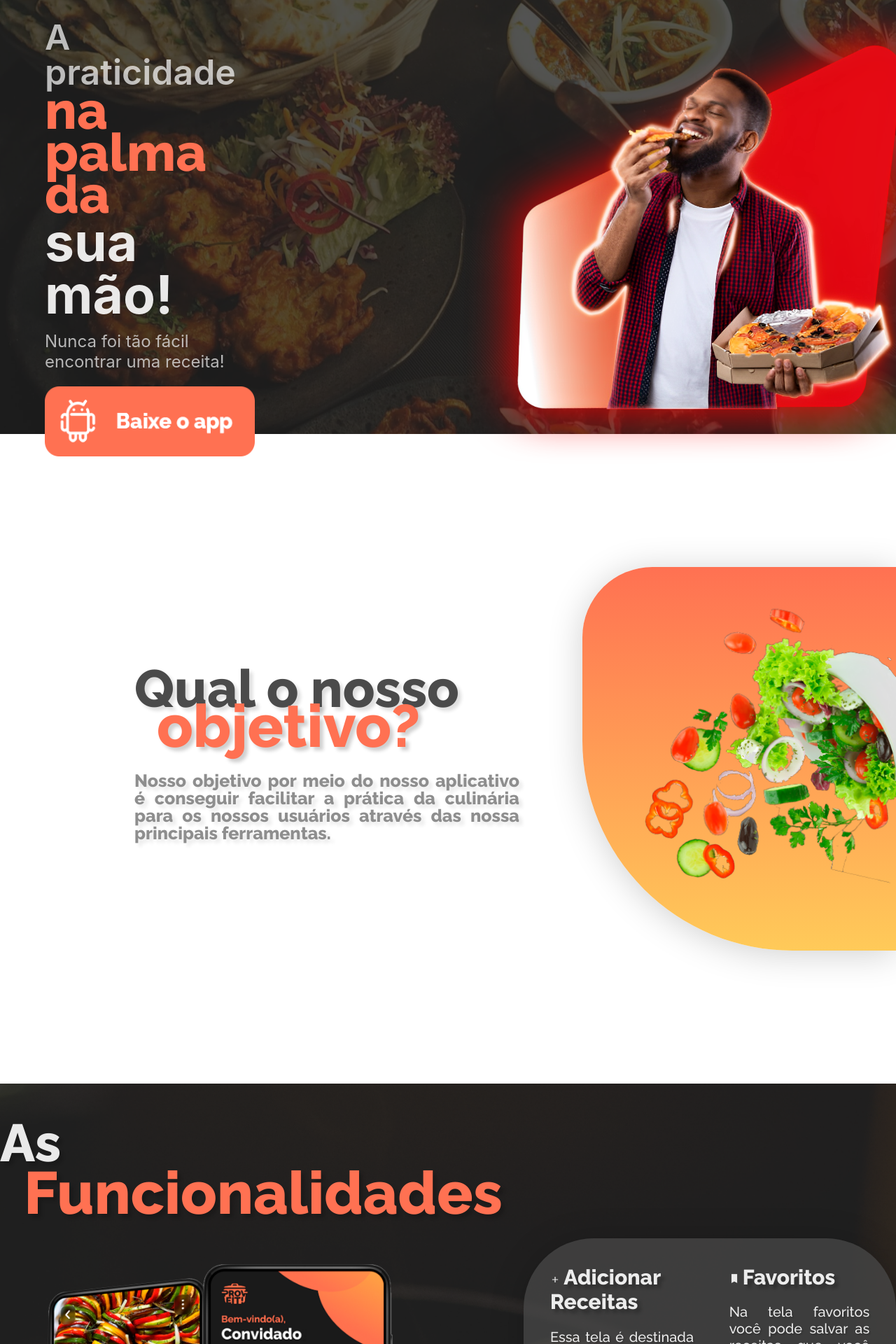
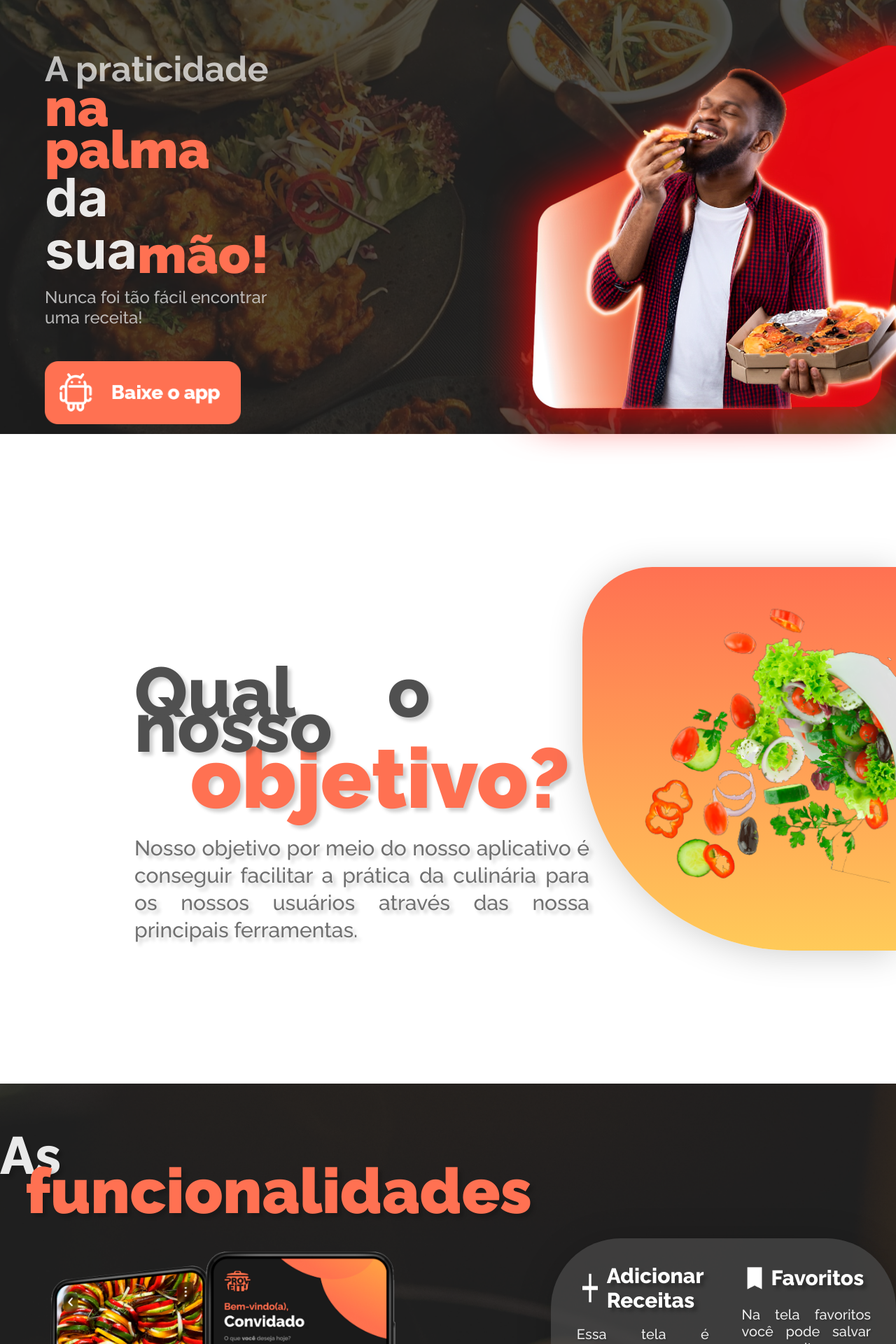
Before and after one commit to Taviin7/Proveit_Landing_Pages, a React (Create React App) app: page / in a window 1280 px wide. Shown: the part 180-2100 px from the top of the page at 70% size. Built offline with nearby package versions, Linux system fonts and the light colour scheme.

Commit message:
ajustando telas

```diff
--- a/src/App.css
+++ b/src/App.css
@@ -15,12 +15,28 @@
   src: local('raleway'), url(./fonts/Raleway/static/Raleway-Medium.ttf) format('truetype');
 }
 
+
+@font-face {
+  font-family: 'raleway-semibold';
+  src: local('raleway-semibold'), url(./fonts/Raleway/static/Raleway-SemiBold.ttf ) format('truetype');
+}
+
+@font-face {
+  font-family: 'raleway-bold';
+  src: local('raleway-bold'), url(./fonts/Raleway/static/Raleway-Bold.ttf ) format('truetype');
+}
+
 @font-face {
   font-family: 'raleway-extrabold';
   src: local('raleway-extrabold'), url(./fonts/Raleway/static/Raleway-ExtraBold.ttf ) format('truetype');
 }
 
 @font-face {
-  font-family: 'raleway-bold';
-  src: local('raleway-bold'), url(./fonts/Raleway/static/Raleway-Bold.ttf ) format('truetype');
+  font-family: 'raleway-black';
+  src: local('raleway-black'), url(./fonts/Raleway/static/Raleway-Black.ttf ) format('truetype');
 }
+
+@font-face {
+  font-family: 'raleway-medium';
+  src: local('raleway-medium'), url(./fonts/Raleway/static/Raleway-Medium.ttf ) format('truetype');
+}
--- a/src/Components/ComoUsar/ComoUsar.jsx
+++ b/src/Components/ComoUsar/ComoUsar.jsx
@@ -1,6 +1,6 @@
 import React from "react";
 import "./ComoUsar.css";
-import Home from "./Imgs/Home.png";
+import Home from "./Imgs/home.png";
 import animeHome from "./Imgs/Home.gif";
 import Receita from "./Imgs/Receita.png";
 import animeReceita from "./Imgs/Receita.gif";
--- a/src/Components/Funcionalidades/Funcionalidades.css
+++ b/src/Components/Funcionalidades/Funcionalidades.css
@@ -28,7 +28,8 @@
   color: #fff;
 }
 
-.font-Orange2 {
+.section3 .font-Orange2 {
+  font-family: 'raleway-black';
   font-size: 90px;
   line-height: 30%;
   color: #FF7152;
@@ -55,7 +56,7 @@
   margin-top: 9%;
 }
 
-.card > div {
+.card>div {
   text-align: justify;
   padding: 10%;
 }
@@ -68,9 +69,16 @@
   font-family: "raleway";
 }
 
+.cardtext {
+  display: flex;
+  flex-direction: column;
+  justify-content: center;
+}
+
 .card h1 {
+  display: flex;
+  /* justify-content: ; */
   font-size: 30px;
-  opacity: 90%;
   color: #ffffff;
   padding-bottom: 10%;
   text-shadow: 5px 5px 5px rgba(0, 0, 0, 0.29);
@@ -78,7 +86,7 @@
 }
 
 .card img {
-  width: 7%;
+  width: 20%;
   margin-right: 5px;
 }
 
--- a/src/Components/Funcionalidades/Funcionalidades.jsx
+++ b/src/Components/Funcionalidades/Funcionalidades.jsx
@@ -12,7 +12,7 @@ export default function Funcionalidades() {
       <div className="funcionalidades">
         <div className="title">
           <h1 className="font-White">As</h1>
-          <h1 className="font-Orange2">Funcionalidades</h1>
+          <h1 className="font-Orange2">funcionalidades</h1>
         </div>
         <img src={Celulares} />
       </div>
@@ -21,7 +21,9 @@ export default function Funcionalidades() {
         <div class="item1">
           <h1>
             <img src={add} />
-            Adicionar Receitas
+            <div className="cardtext">
+              Adicionar Receitas
+            </div>
           </h1>
           <text>
             Essa tela é destinada aos usuários que além de aprender novas
@@ -32,7 +34,9 @@ export default function Funcionalidades() {
         <div class="item2">
           <h1>
             <img src={fav} />
-            Favoritos
+            <div className="cardtext">
+              Favoritos
+            </div>
           </h1>
           <text>
             Na tela favoritos você pode salvar as receitas que você mais gostou
@@ -42,7 +46,9 @@ export default function Funcionalidades() {
         <div class="item3">
           <h1>
             <img src={user} />
+            <div className="cardtext">
             Perfil
+            </div>
           </h1>
           <text>
             No Perfil, você poderá colocar algumas informações que você gostaria
@@ -52,7 +58,9 @@ export default function Funcionalidades() {
         <div class="item4">
           <h1>
             <img src={search} />
+            <div className="cardtext">
             Buscar
+            </div>
           </h1>
           <text>
             A tela buscar é uma das principais, onde você poderá tanto
--- a/src/Components/Home/Home.css
+++ b/src/Components/Home/Home.css
@@ -50,10 +50,11 @@ ul {
 }
 
 .ancoras {
+  font-size: large;
   margin: 0 20px;
   color: #fff;
-  font-weight: 500;
-  padding: 10px 15px;
+  font-family: 'raleway-semibold';
+  padding: 15px;
   border-radius: 8px;
   list-style-type: none;
   transition: 0.2s;
@@ -69,10 +70,10 @@ ul {
 
 .Baixar {
   color: #fff;
-  padding: 10px 25px;
+  padding: 18px 35px;
   background-color: #FF7152;
-  border-radius: 100px;
-  width: 100px;
+  border-radius: 40px;
+  font-size: large;
   text-align: center;
   list-style-type: none;
   box-shadow: 3px 6px 6px -2px rgba(0, 0, 0, 0.1);
@@ -81,6 +82,7 @@ ul {
   transition: 0.2;
   margin-left: 10cm;
   text-decoration: none;
+  font-family: "raleway-extrabold";
 }
 
 .Baixar:hover {
@@ -89,7 +91,7 @@ ul {
   color: #ff715282;
 }
 
-.container {
+.container{
   width: 100%;
   height: 800px;
   display: flex;
@@ -98,15 +100,30 @@ ul {
   justify-content: space-between;
 }
 
-.titleBox {
+.titleBox1 {
   flex: 50%;
   margin-left: 5%;
   display: flex;
   text-align: left;
   flex-direction: column;
+  justify-content: center;
+}
+
+.titleBox2{
+  width: 66%;
+  display: flex;
+  flex-direction: row;
+  justify-content: space-between;
+}
+
+.wordmao{
+  display: flex;
+  flex-direction: column;
+  justify-content: end;
 }
 
 .font-WhiteOpace {
+  font-family: 'raleway-bold';
   text-align: left;
   font-style: Medium;
   font-size: 50px;
@@ -121,7 +138,8 @@ ul {
   font-size: 75px;
   line-height: 80%;
   color: #FF7152;
-  font-family: "raleway-extrabold";
+  font-family: "raleway-black";
+  font-style: inherit;
   z-index: 2;
 }
 
@@ -134,6 +152,7 @@ ul {
 }
 
 .subtitleBox {
+  font-family: 'raleway-medium';
   font-style: Medium;
   font-size: 150%;
   opacity: 80%;
@@ -142,9 +161,9 @@ ul {
 }
 
 .BtnDownload {
-  width: 300px;
-  height: 100px;
-  margin-top: 7%;
+  width: 280px;
+  height: 90px;
+  margin-top: 15%;
 }
 
 .imgBox {
--- a/src/Components/Home/Home.jsx
+++ b/src/Components/Home/Home.jsx
@@ -17,16 +17,21 @@ export default function Home() {
               <a href="#como-usar" className="ancoras">Como Usar</a>
               <a href="#quem-somos" className="ancoras">Quem Somos</a>
               <a className="Baixar" href="">
-                Baixar
+                Baixe o app
               </a>
             </ul>
           </nav>
         </header>
         <div className="container">
-          <div className="titleBox">
+          <div className="titleBox1">
             <h1 className="font-WhiteOpace">A praticidade</h1>
-            <h1 className="fontOrange">na palma da </h1>
-            <h1 className="font-White">sua mão!</h1>
+            <h1 className="fontOrange">na palma </h1>
+            <div className="titleBox2">
+              <h1 className="font-White">da sua</h1>
+              <div className="wordmao">
+                <h1 className="fontOrange">mão!</h1>
+              </div>
+            </div>
             <span className="subtitleBox">
               Nunca foi tão fácil encontrar uma receita!
             </span>
--- a/src/Components/Objetivo/Objetivo.css
+++ b/src/Components/Objetivo/Objetivo.css
@@ -20,43 +20,47 @@
 }
 
 .section2 .titleBox {
+  display: flex;
+  flex-direction: column;
+  justify-content: space-between ;
+  height: 30%;
+  width: 50%;
   text-align: justify;
   margin-left: 15%;
   font-family: "raleway-extrabold";
   text-shadow: 5px 5px 5px rgba(0, 0, 0, 0.19);
 }
 
-.fontBlack {
-  text-align: left;
-  font-size: 75px;
-  opacity: 70%;
-  line-height: 45px;
-  line-height: 50%;
-  color: #000000;
-  font-family: "raleway-extrabold";
-  font-weight: 650;
+.section2 .titleBox2{
+  display: flex;
+  flex-direction: column;
+  justify-content: center;
 }
 
-.font-Orange2 {
-  text-align: left;
-  font-style: Medium;
-  font-size: 85px;
-  font-weight: 800;
+.section2 .fontBlack {
+ /*  text-align: left; */
+  font-size: 100px;
+  line-height: 50%;
+  color: #505050;
+  font-family: "raleway-extrabold";
+  z-index: 3;
+}
+
+.section2 .font-Orange2 {
+  display: flex;
+  font-size: 120px;
   line-height: 80%;
   color: #FF7152;
-  font-family: "raleway-extrabold";
-  z-index: 2;
+  font-family: "raleway-black";
+  margin-left: 80px;
 }
 
 .font-Text {
-  font-style: medium;
-  font-size: 25px;
-  opacity: 50%;
-  line-height: 45px;
-  line-height: 100%;
-  color: #202020;
-  font-weight: 500;
-  width: 550px;
+  font-family: 'raleway-medium';
+  font-size: 30px;
+  line-height: 130%;
+  color: #707070;
+  width: 650px;
   height: 100px;
   margin-top: 5%;
   text-shadow: 5px 5px 5px rgba(0, 0, 0, 0.19);
--- a/src/Components/Objetivo/Objetivo.jsx
+++ b/src/Components/Objetivo/Objetivo.jsx
@@ -6,8 +6,10 @@ export default function Objetivo() {
   return (
     <section className="section2" id="nosso-objetivo">
       <div className="titleBox">
+        <div className="titleBox2">
         <h1 className="fontBlack">Qual o nosso</h1>
         <h1 className="font-Orange2">objetivo?</h1>
+        </div>
         <text className="font-Text">
           Nosso objetivo por meio do nosso aplicativo é conseguir facilitar a
           prática da culinária para os nossos usuários através das nossa
```
